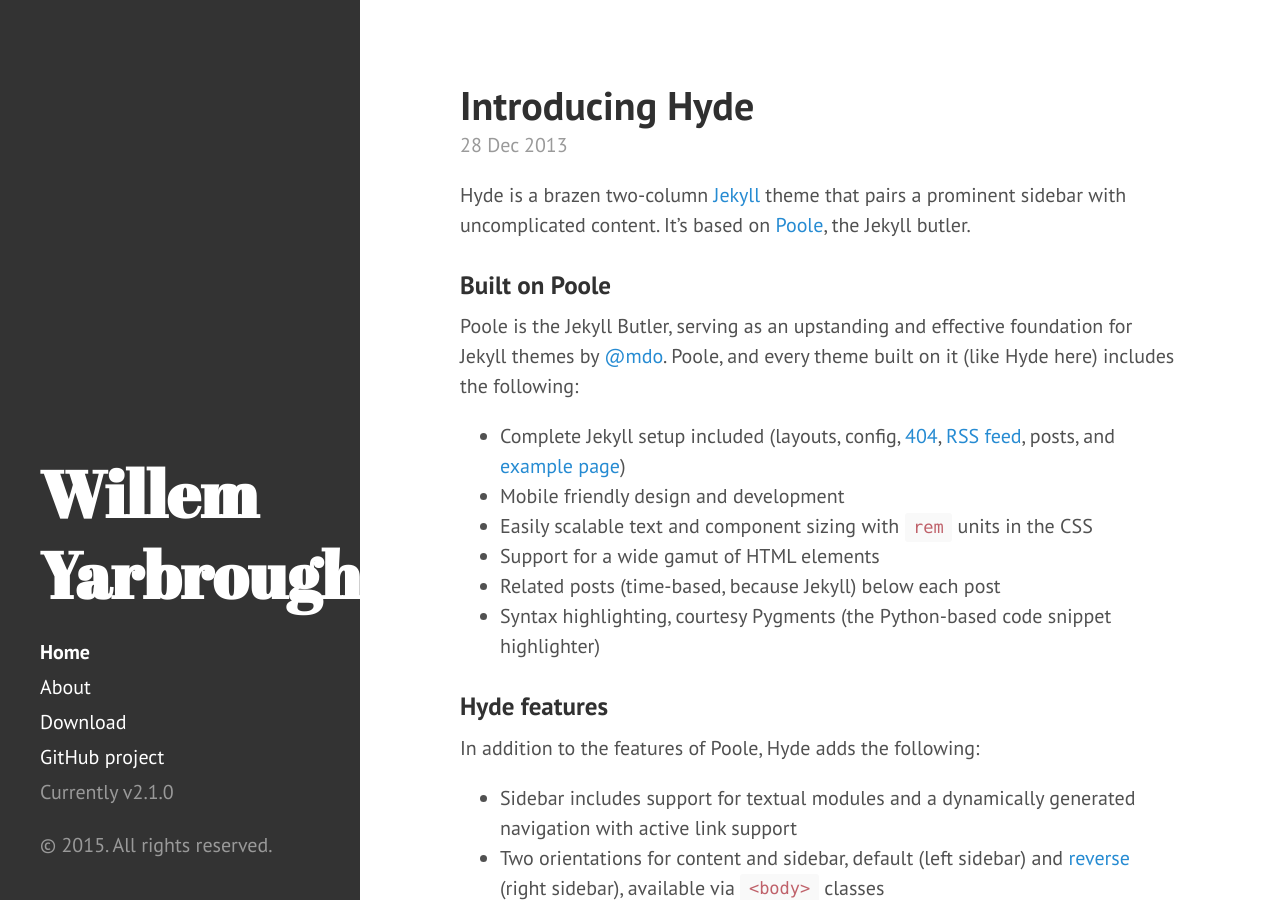
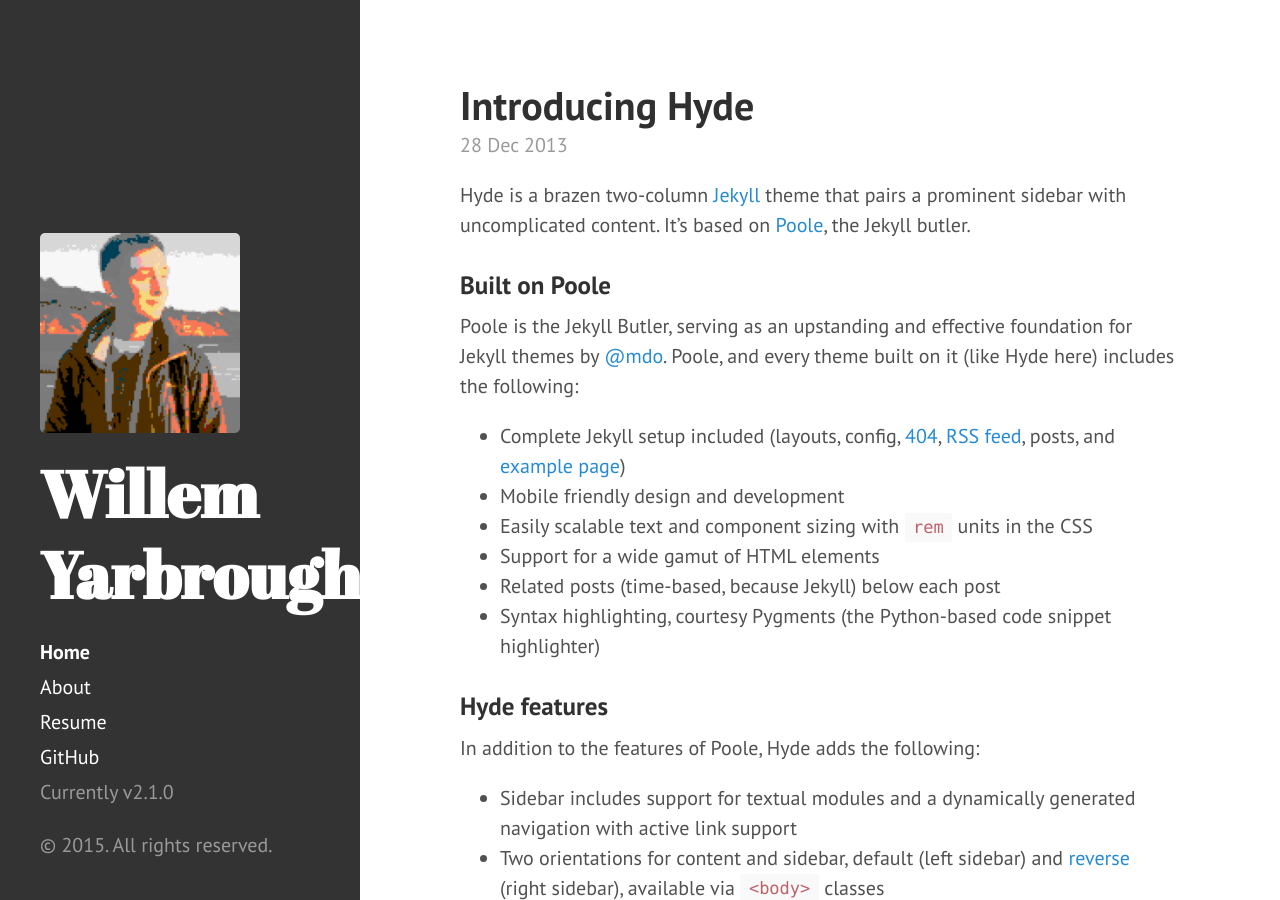
Before and after one commit to yarbroughw/yarbroughw.github.io, a Jekyll site: the page built from index.html, in a window 1280 px wide and 900 px high. Built offline with Jekyll 4.4.1, drawn with Linux system fonts in a browser that asks for light colours; Markdown is read by kramdown in place of the engine named in the settings; the list of posts is cut into pages by our own code.

Commit message:
added avatar and changed nav links

```diff
--- a/_includes/sidebar.html
+++ b/_includes/sidebar.html
@@ -1,5 +1,6 @@
 <div class="sidebar">
   <div class="container sidebar-sticky">
+      <img src="../img/avatar.png" alt="Me" width="200px">
     <div class="sidebar-about">
       <h1>
         <a href="{{ site.baseurl }}">
@@ -26,8 +27,8 @@
         {% endif %}
       {% endfor %}
 
-      <a class="sidebar-nav-item" href="{{ site.github.repo }}/archive/v{{ site.version }}.zip">Download</a>
-      <a class="sidebar-nav-item" href="{{ site.github.repo }}">GitHub project</a>
+      <a class="sidebar-nav-item" href="{{ site.github.repo }}/resume.pdf">Resume</a>
+      <a class="sidebar-nav-item" href="http://github.com/yarbroughw">GitHub</a>
       <span class="sidebar-nav-item">Currently v{{ site.version }}</span>
     </nav>
 
```
